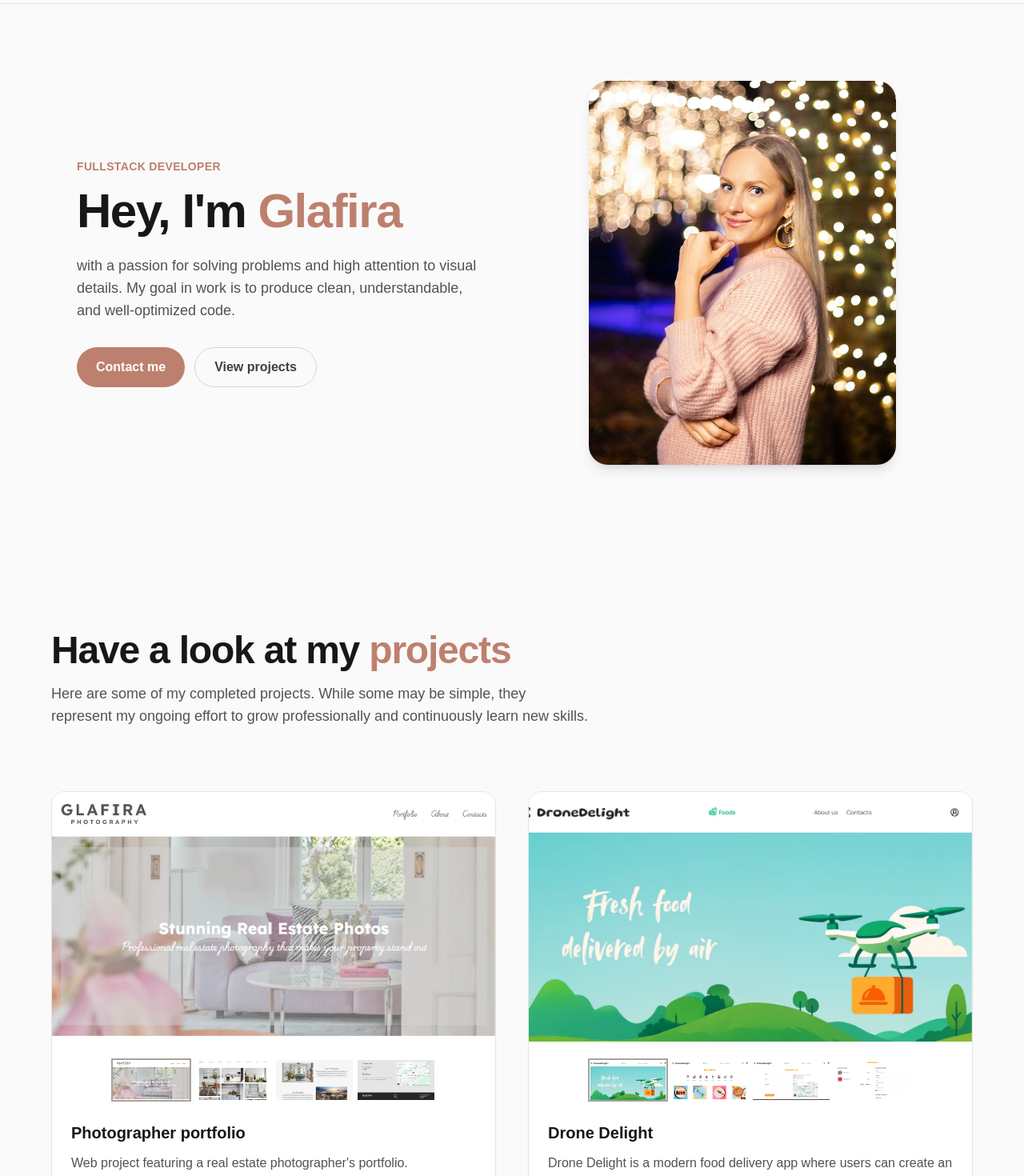
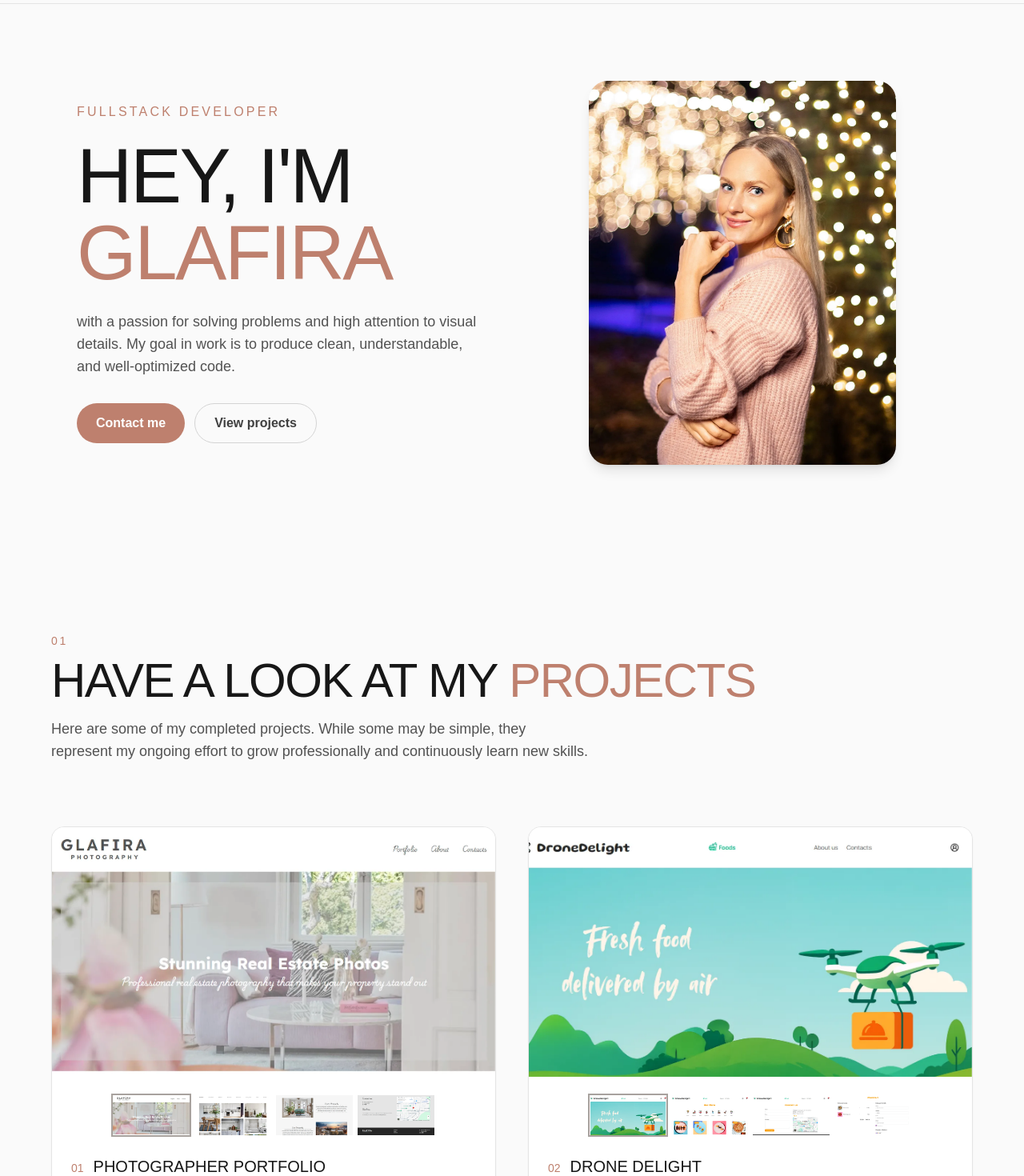
Before and after one commit to glafver/portfolio, a React (Vite) app: page / in a window 1280 px wide. Shown: the part 60-1530 px from the top of the page at 80% size. Built offline with nearby package versions, Linux system fonts and the light colour scheme; no server answers; the database is empty.

Commit message:
Bold typography with Archivo Black
- Switch display font to Archivo Black (uppercase poster style)
- Oversized hero name, uppercase section headings with accent index numbers
- Project cards get index numbers and uppercase titles
- Giant 'Glafira' wordmark in footer

```diff
--- a/src/components/AboutSection.tsx
+++ b/src/components/AboutSection.tsx
@@ -23,7 +23,8 @@ const AboutSection: React.FC = () => {
                 </div>
 
                 <div className="lg:w-3/5">
-                    <h2 className="font-display text-3xl lg:text-5xl font-semibold tracking-tight text-neutral-900 dark:text-white mb-8">
+                    <span className="font-display text-accent dark:text-accent-light text-sm uppercase tracking-[0.2em]">03</span>
+                    <h2 className="font-display uppercase text-3xl lg:text-5xl leading-[0.95] tracking-tight text-neutral-900 dark:text-white mt-2 mb-8">
                         About <span className="text-accent dark:text-accent-light">Me</span>
                     </h2>
                     <div className="space-y-5 text-lg text-neutral-600 dark:text-neutral-400">
--- a/src/components/ContactSection.tsx
+++ b/src/components/ContactSection.tsx
@@ -15,7 +15,7 @@ const Contact: React.FC = () => {
 
             <div className="max-w-4xl mx-auto">
                 <div className="bg-neutral-900 dark:bg-neutral-800 rounded-3xl px-6 py-16 lg:py-20 text-center">
-                    <h2 className="font-display text-3xl lg:text-5xl font-semibold tracking-tight text-white">
+                    <h2 className="font-display uppercase text-3xl lg:text-5xl leading-[0.95] tracking-tight text-white">
                         {content['contact.title']}
                     </h2>
                     <div className="mt-8 flex flex-col sm:flex-row justify-center gap-3">
--- a/src/components/Footer.tsx
+++ b/src/components/Footer.tsx
@@ -8,8 +8,16 @@ const Footer: React.FC = () => {
     const linkClass = 'text-sm text-neutral-600 dark:text-neutral-400 hover:text-accent transition';
 
     return (
-        <footer className="bg-neutral-50 dark:bg-neutral-900 border-t border-neutral-200 dark:border-neutral-800 px-6 lg:px-8 py-12">
-            <div className="max-w-6xl mx-auto flex flex-col lg:flex-row items-center justify-between gap-8">
+        <footer className="bg-neutral-50 dark:bg-neutral-900 border-t border-neutral-200 dark:border-neutral-800 px-6 lg:px-8 pt-16 pb-10 overflow-hidden">
+            <div className="max-w-6xl mx-auto">
+                <div
+                    className="font-display uppercase leading-none tracking-tight text-neutral-200 dark:text-neutral-800 select-none text-[15vw] lg:text-[11rem] text-center"
+                    aria-hidden="true"
+                >
+                    Glafira
+                </div>
+
+                <div className="mt-10 flex flex-col lg:flex-row items-center justify-between gap-8">
                     <div className="flex flex-col items-center lg:items-start gap-3">
                         <img
                             src="/assets/GV_logo_dark.webp"
@@ -43,6 +51,7 @@ const Footer: React.FC = () => {
                         </div>
                     </div>
                 </div>
+            </div>
         </footer>
     );
 };
--- a/src/components/Hero.tsx
+++ b/src/components/Hero.tsx
@@ -10,15 +10,15 @@ const Hero: React.FC = () => {
     const { isAdmin, openContentEditor } = useAdmin();
 
     return (
-        <section className="relative bg-neutral-50 dark:bg-neutral-900">
+        <section className="relative bg-neutral-50 dark:bg-neutral-900 overflow-hidden">
             {isAdmin && <EditButton onClick={() => openContentEditor('hero')} className="absolute top-4 right-4 z-20" />}
 
             <div className="max-w-6xl mx-auto px-6 lg:px-8 py-16 lg:py-24 flex flex-col lg:flex-row items-center gap-12 lg:gap-16">
                 <div className="lg:w-1/2 text-center lg:text-left">
-                    <p className="text-accent dark:text-accent-light font-semibold mb-4 text-sm tracking-wide uppercase">
-                        Fullstack Developer
+                    <p className="font-display text-accent dark:text-accent-light text-sm lg:text-base uppercase tracking-[0.2em] mb-5">
+                        {content['hero.role']}
                     </p>
-                    <h1 className="font-display text-4xl sm:text-5xl lg:text-6xl font-semibold tracking-tight text-neutral-900 dark:text-white leading-[1.1]">
+                    <h1 className="font-display uppercase text-5xl sm:text-7xl lg:text-8xl leading-[0.9] tracking-tight text-neutral-900 dark:text-white">
                         Hey, I&apos;m{' '}
                         <span className="text-accent dark:text-accent-light">{content['hero.name']}</span>
                     </h1>
--- a/src/components/ProjectCard.tsx
+++ b/src/components/ProjectCard.tsx
@@ -104,14 +104,19 @@ const ProjectCard: React.FC<ProjectCardProps> = ({ project, index, total, onMove
             </Fade>
 
             <div className="px-6 pt-5 flex flex-col flex-1">
+                <div className="flex items-start gap-3 mb-3">
+                    <span className="font-display text-accent dark:text-accent-light text-sm pt-1">
+                        {(index + 1).toString().padStart(2, '0')}
+                    </span>
                     <a
                         target="_blank"
                         rel="noopener noreferrer"
                         href={project.link}
-                    className="font-display text-xl font-semibold text-neutral-900 dark:text-white hover:text-accent dark:hover:text-accent-light transition mb-3"
+                        className="font-display uppercase text-xl leading-tight text-neutral-900 dark:text-white hover:text-accent dark:hover:text-accent-light transition"
                     >
                         {project.title}
                     </a>
+                </div>
                 <p className="text-neutral-600 dark:text-neutral-400 mb-3">
                     {project.description}
                 </p>
--- a/src/components/ProjectsSection.tsx
+++ b/src/components/ProjectsSection.tsx
@@ -35,12 +35,13 @@ const ProjectsSection: React.FC = () => {
             {isAdmin && <EditButton onClick={() => openContentEditor('projects')} className="absolute top-4 right-4 z-20" />}
 
             <div className="max-w-6xl mx-auto">
-                <div className="mb-14 lg:mb-20 max-w-2xl">
-                    <h2 className="font-display text-3xl lg:text-5xl font-semibold tracking-tight text-neutral-900 dark:text-white">
+                <div className="mb-14 lg:mb-20">
+                    <span className="font-display text-accent dark:text-accent-light text-sm uppercase tracking-[0.2em]">01</span>
+                    <h2 className="font-display uppercase text-3xl sm:text-4xl lg:text-6xl leading-[0.95] tracking-tight text-neutral-900 dark:text-white mt-2">
                         {heading}{' '}
                         <span className="text-accent dark:text-accent-light">{highlight}</span>
                     </h2>
-                    <p className="mt-4 text-lg text-neutral-600 dark:text-neutral-400">
+                    <p className="mt-4 text-lg text-neutral-600 dark:text-neutral-400 max-w-2xl">
                         {content['projects.subtitle']}
                     </p>
                 </div>
--- a/src/components/TechnologiesSection.tsx
+++ b/src/components/TechnologiesSection.tsx
@@ -24,7 +24,8 @@ const Technologies: React.FC = () => {
             {isAdmin && <EditButton onClick={() => openContentEditor('technologies')} className="absolute top-4 right-4 z-20" />}
 
             <div className="max-w-4xl mx-auto">
-                <h2 className="font-display text-3xl lg:text-5xl font-semibold tracking-tight text-neutral-900 dark:text-white">
+                <span className="font-display text-accent dark:text-accent-light text-sm uppercase tracking-[0.2em]">02</span>
+                <h2 className="font-display uppercase text-3xl lg:text-5xl leading-[0.95] tracking-tight text-neutral-900 dark:text-white mt-2">
                     {content['technologies.title']}
                 </h2>
                 <div className="mt-12 flex justify-center flex-wrap gap-x-10 gap-y-8">
--- a/src/index.css
+++ b/src/index.css
@@ -2,7 +2,7 @@
 @import 'tailwindcss/components';
 @import 'tailwindcss/utilities';
 
-@import url('https://fonts.googleapis.com/css2?family=Montserrat:ital,wght@0,100;0,200;0,300;0,400;0,500;0,600;0,700;0,800;0,900;1,100;1,200;1,300;1,400;1,500;1,600;1,700;1,800;1,900&family=Space+Grotesk:wght@300;400;500;600;700&display=swap');
+@import url('https://fonts.googleapis.com/css2?family=Montserrat:ital,wght@0,100;0,200;0,300;0,400;0,500;0,600;0,700;0,800;0,900;1,100;1,200;1,300;1,400;1,500;1,600;1,700;1,800;1,900&family=Archivo+Black&display=swap');
 
 html {
     scroll-behavior: smooth;
--- a/tailwind.config.js
+++ b/tailwind.config.js
@@ -9,7 +9,7 @@ export default {
     extend: {
       fontFamily: {
         mont: ['Montserrat', 'sans-serif'],
-        display: ['"Space Grotesk"', 'Montserrat', 'sans-serif'],
+        display: ['"Archivo Black"', 'Montserrat', 'sans-serif'],
       },
       colors: {
         accent: {
```
Lines whose indentation alone changed are shown as unchanged.
